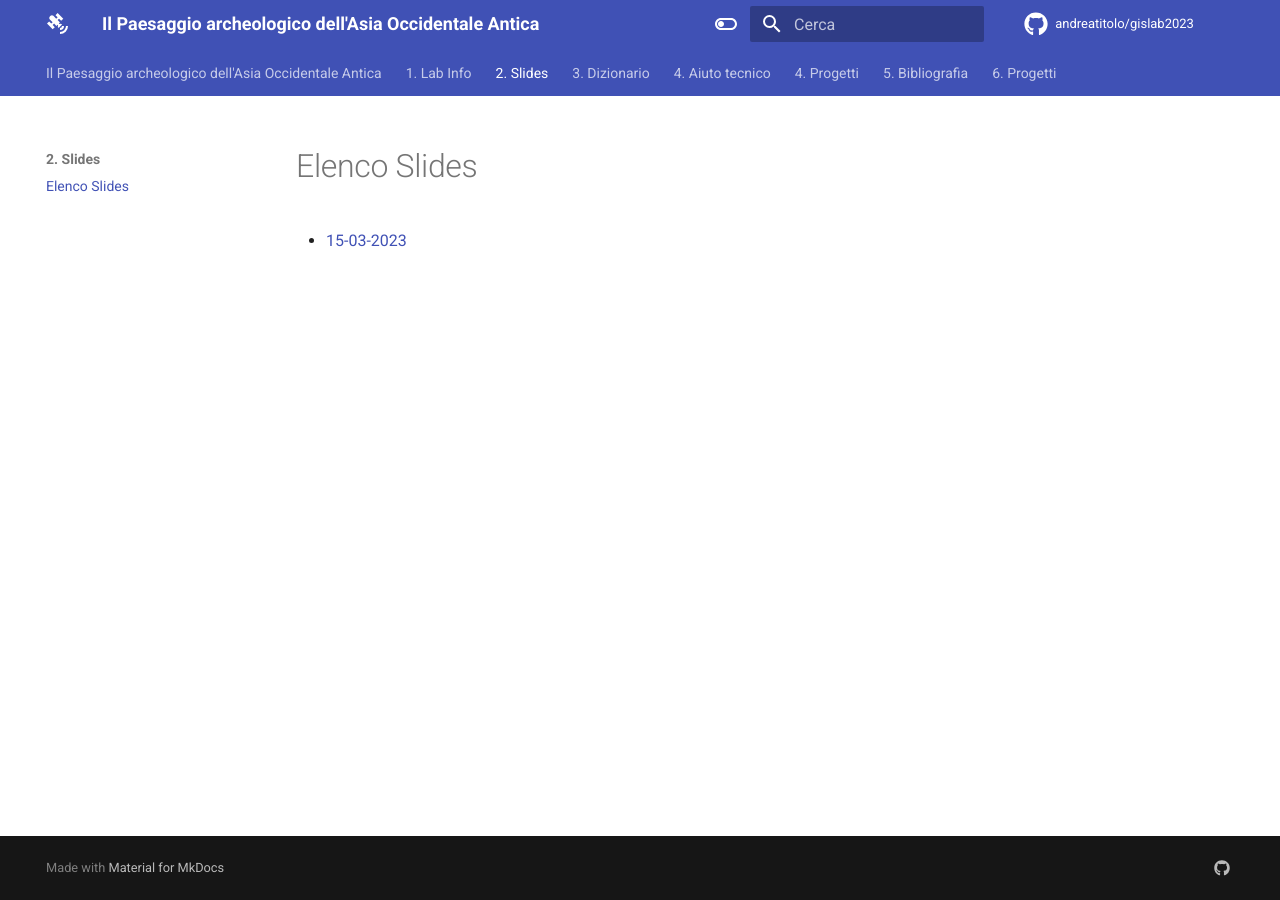
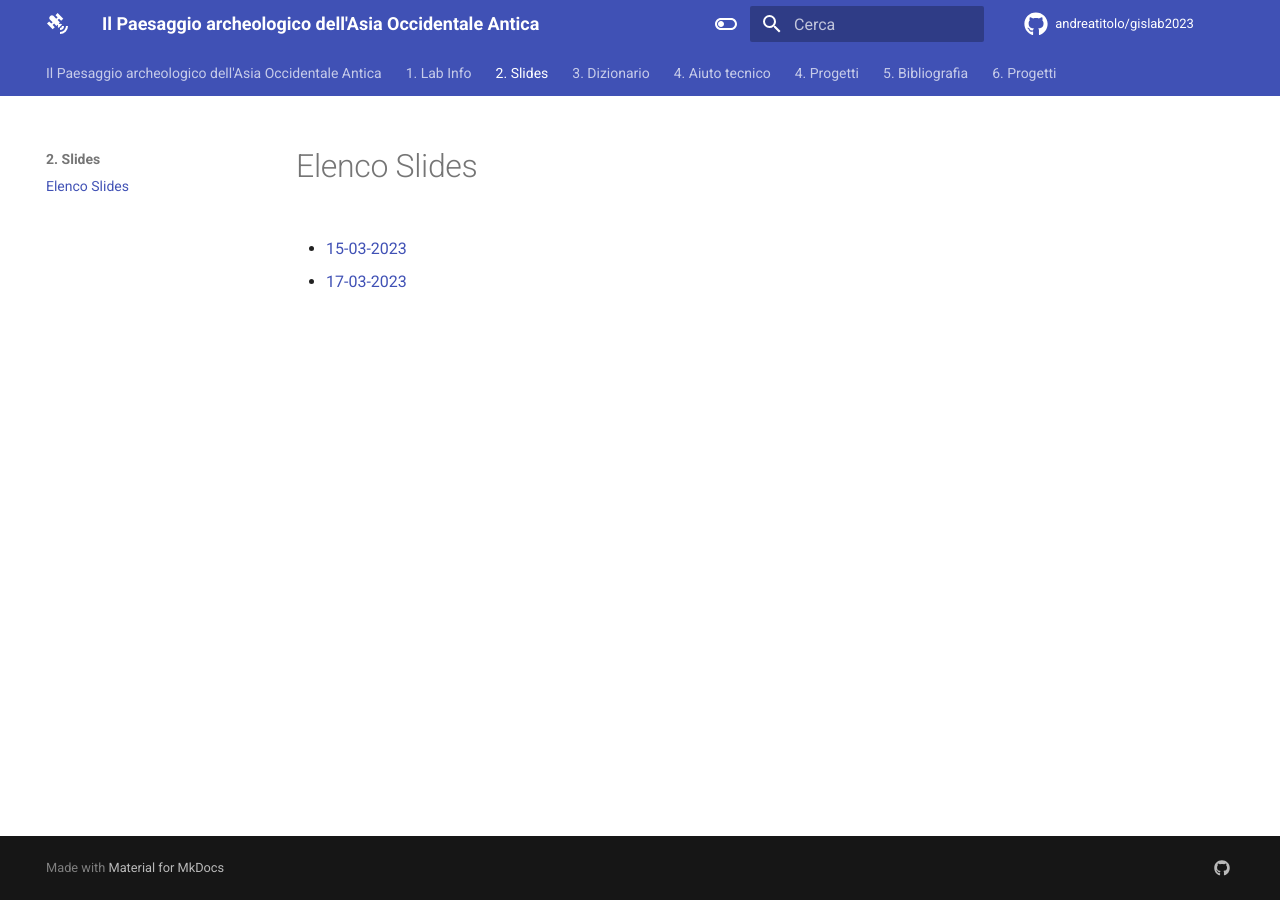
Before and after one commit to andreatitolo/gislab2023, an MkDocs documentation site: the page built from docs/2. Slides/Elenco Slides.md, in a window 1280 px wide. Built offline with MkDocs 1.6.1 and Material for MkDocs 9.7.7, drawn with Linux system fonts in a browser that asks for light colours; comment, search, counter and statistics services are not loaded.

Commit message:
update slides

```diff
--- a/docs/2. Slides/Elenco Slides.md
+++ b/docs/2. Slides/Elenco Slides.md
@@ -1 +1,3 @@
 -  [15-03-2023](https://www.andreatitolo.com/slides/gislab/1.IntroLandscapeArchaeo.html)
+
+-  [17-03-2023](https://www.andreatitolo.com/slides/gislab/2.introlandscapearchaeowestasia#/title-slide)
```
